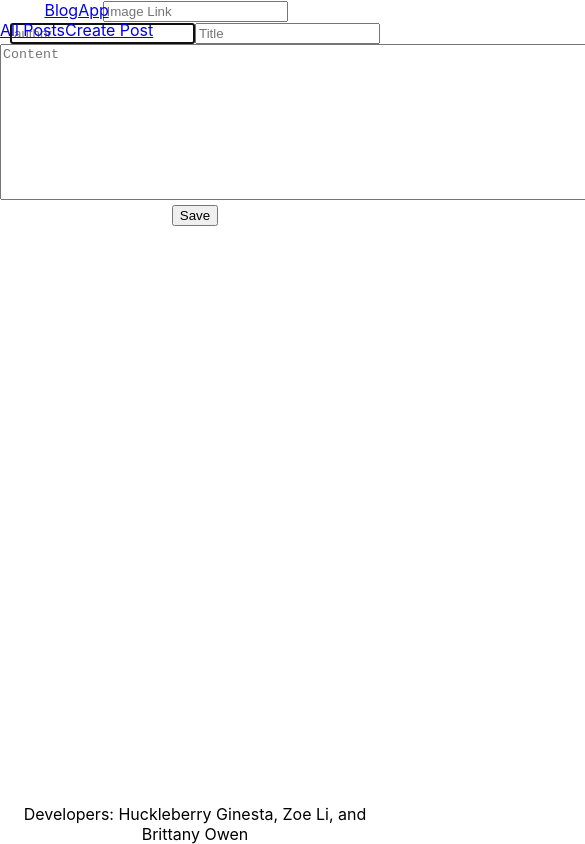
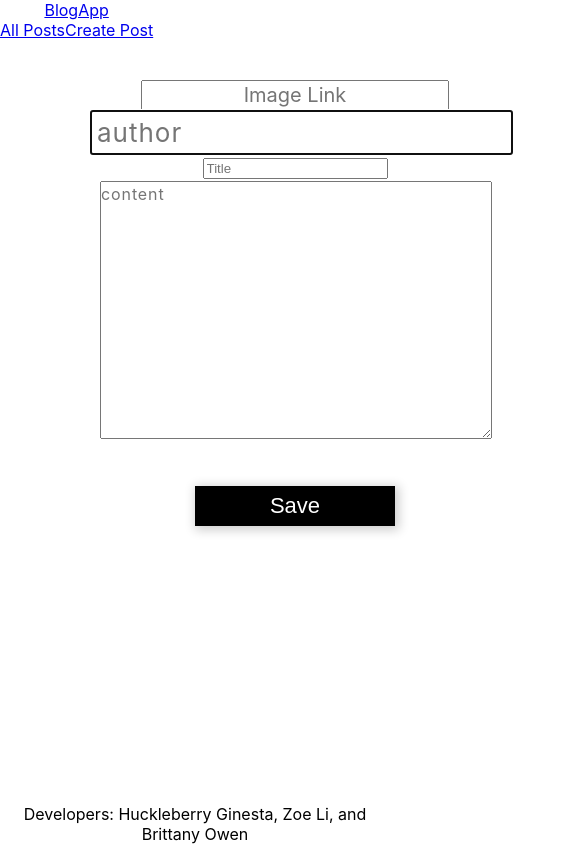
Before and after one commit to brittanyowen/blog-app, a React (Create React App) app in the folder client/: page /posts/1/edit in a window 390 px wide. Shown: the top 844 px of the page, 585 px wide, since content can reach past the window. Built offline with nearby package versions, Linux system fonts and the light colour scheme; no server answers.

Commit message:
edit css

```diff
--- a/client/src/screens/PostEdit/PostEdit.css
+++ b/client/src/screens/PostEdit/PostEdit.css
@@ -0,0 +1,82 @@
+.post-edit {
+  display: flex;
+  padding: 100px;
+  padding-top: 80px;
+}
+
+.image-container {
+  display: flex;
+  flex-direction: column;
+  align-items: center;
+}
+
+.edit-post-image {
+  width: 500px;
+  padding: 0 40px;
+  padding-bottom: 5px;
+}
+
+.edit-input-image-link {
+  width: 300px;
+  text-align: center;
+  font-size: 20px;
+  font-family: -apple-system, BlinkMacSystemFont, 'Segoe UI', 'Roboto', 'Oxygen', 'Ubuntu', 'Cantarell', 'Fira Sans', 'Droid Sans', 'Helvetica Neue', sans-serif;
+}
+
+.edit-form {
+  font-family: -apple-system, BlinkMacSystemFont, 'Segoe UI', 'Roboto', 'Oxygen', 'Ubuntu', 'Cantarell', 'Fira Sans', 'Droid Sans', 'Helvetica Neue', sans-serif;
+  line-height: 1.6;
+}
+
+.input-author {
+  font-family: -apple-system, BlinkMacSystemFont, 'Segoe UI', 'Roboto', 'Oxygen', 'Ubuntu', 'Cantarell', 'Fira Sans', 'Droid Sans', 'Helvetica Neue', sans-serif;
+  font-size: 64px;
+  letter-spacing: 1px;
+  padding: 5px;
+}
+
+.textarea-content {
+  font-family: -apple-system, BlinkMacSystemFont, 'Segoe UI', 'Roboto', 'Oxygen', 'Ubuntu', 'Cantarell', 'Fira Sans', 'Droid Sans', 'Helvetica Neue', sans-serif;
+  font-size: 16px;
+  padding: 10px;
+  letter-spacing: .9px;
+  line-height: 1.6;
+}
+
+.save-button {
+  font-size: 22px;
+  font-family: Arial, Helvetica, sans-serif;
+  height: 40px;
+  width: 200px;
+  margin-top: 40px;
+  background-color: black;
+  color: white;
+  border: none;
+  box-shadow: 2px 2px 10px 2px #CECECE;
+  cursor: pointer;
+}
+
+@media (max-width: 500px) {
+  .input-author {
+      margin-left: -10px;
+      padding-left: -10px;
+      font-size: 26px;
+  }
+  .edit-form {
+      padding: 0px;
+  }
+  .textarea-content {
+      width: 100%;
+      padding: 0px;
+  }
+  .post-edit {
+      width: 100%;
+      flex-direction: column;
+  }
+  .image-container {
+      width: 100%;
+  }
+  .edit-post-image {
+      width: 300px;
+  }
+}
--- a/client/src/screens/PostEdit/PostEdit.jsx
+++ b/client/src/screens/PostEdit/PostEdit.jsx
@@ -78,7 +78,7 @@
             className="textarea-content"
             rows={10}
             cols={78}
-            placeholder="Content"
+            placeholder="content"
             value={post.content}
             name="content"
             required
```
